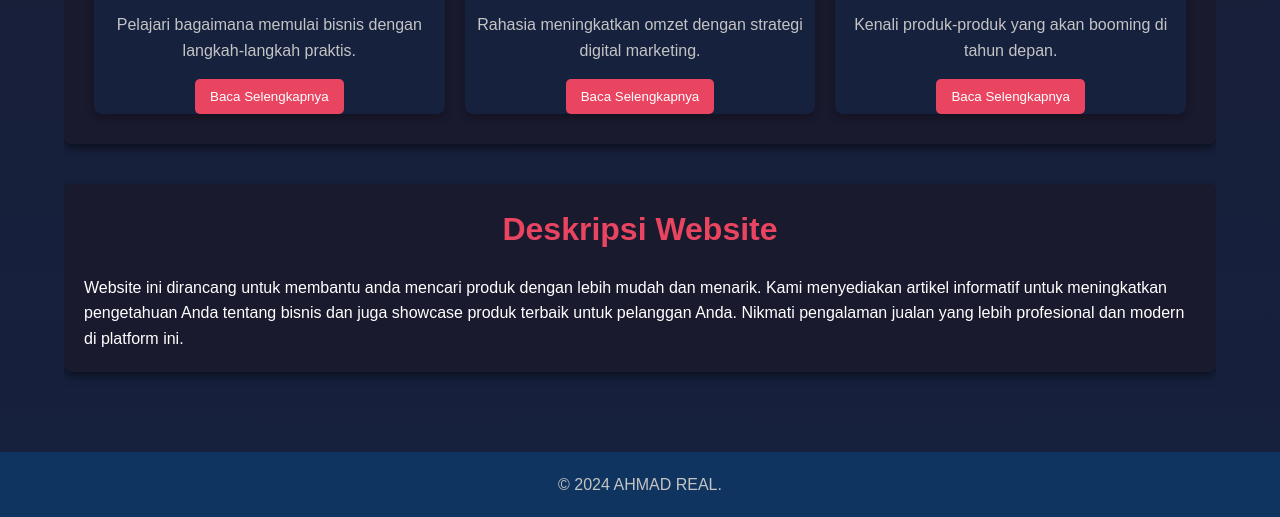
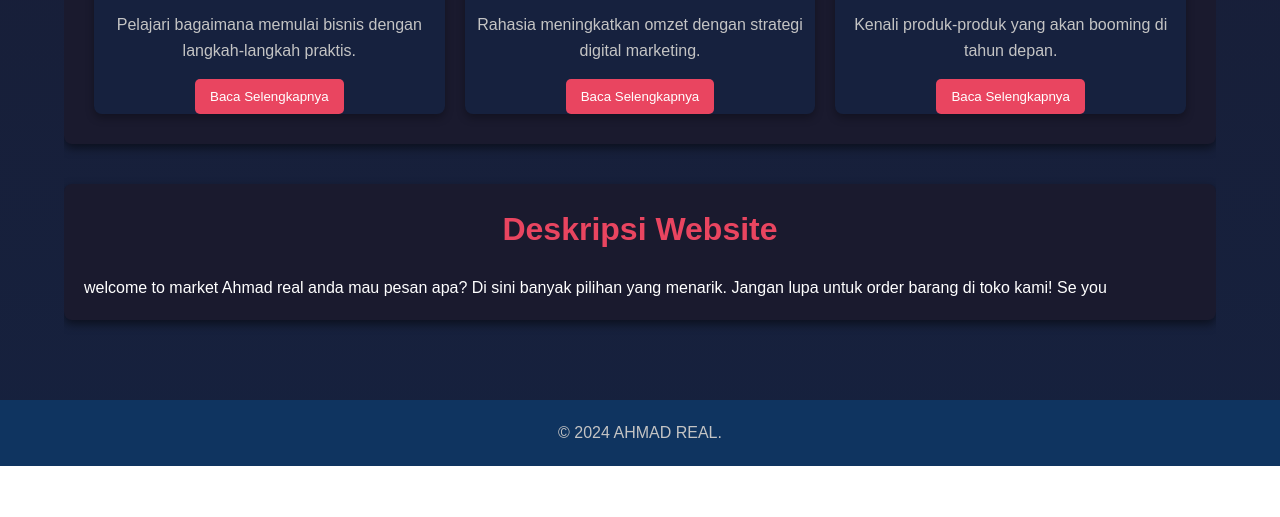
Before and after one commit to ahmadid-xyz/ahmadmarket-jb, a plain HTML site: page index.html in a window 1280 px wide. Shown: the part 1038-1555 px from the top of the page. After the commit the page ends 1504 px from the top, so only its background shows below. Drawn offline with Linux system fonts and the light colour scheme.

Commit message:
Update index.html

```diff
--- a/index.html
+++ b/index.html
@@ -252,10 +252,7 @@
         <section id="deskripsi">
             <h2>Deskripsi Website</h2>
             <p>
-                Website ini dirancang untuk membantu anda mencari produk dengan lebih mudah dan menarik.
-                Kami menyediakan artikel informatif untuk meningkatkan pengetahuan Anda tentang bisnis
-                dan juga showcase produk terbaik untuk pelanggan Anda. Nikmati pengalaman jualan yang lebih
-                profesional dan modern di platform ini.
+                welcome to market Ahmad real anda mau pesan apa?  Di sini banyak pilihan yang menarik. Jangan lupa untuk order barang di toko kami! Se you
             </p>
         </section>
     </div>
```
